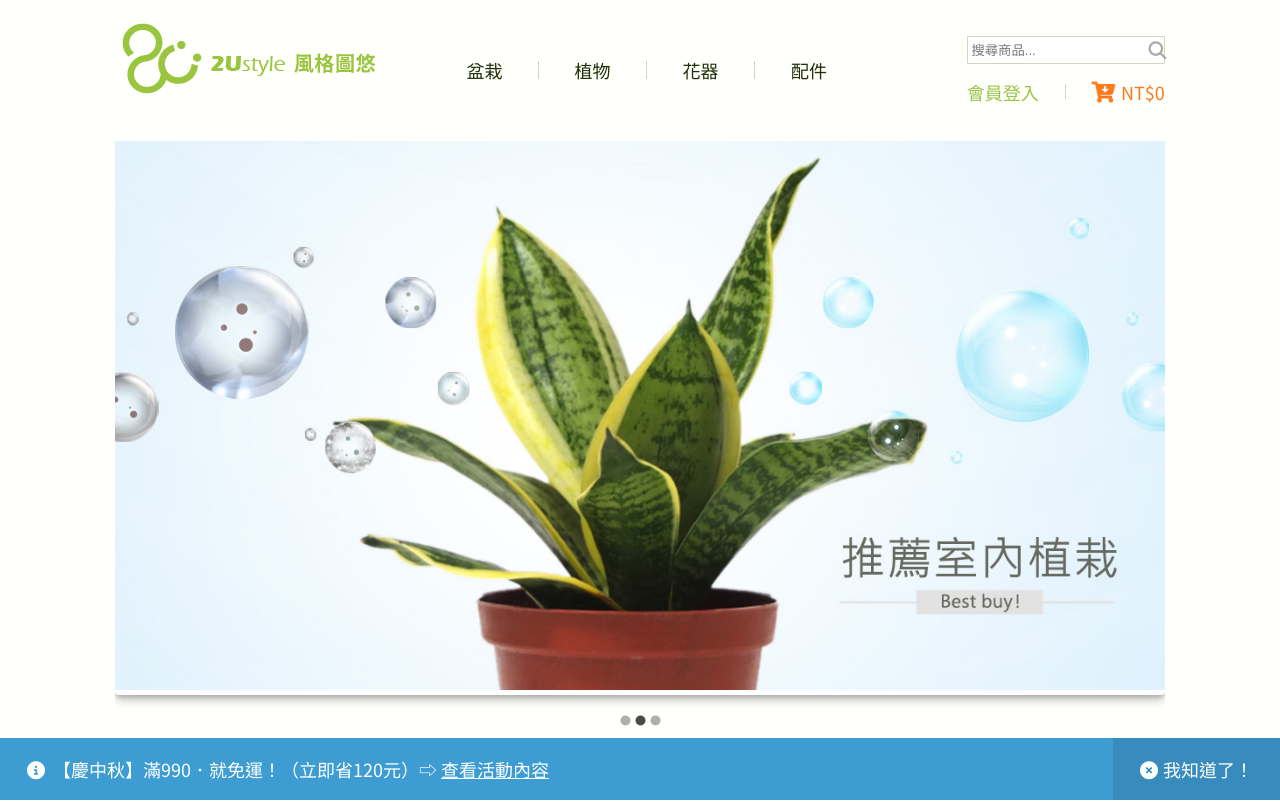
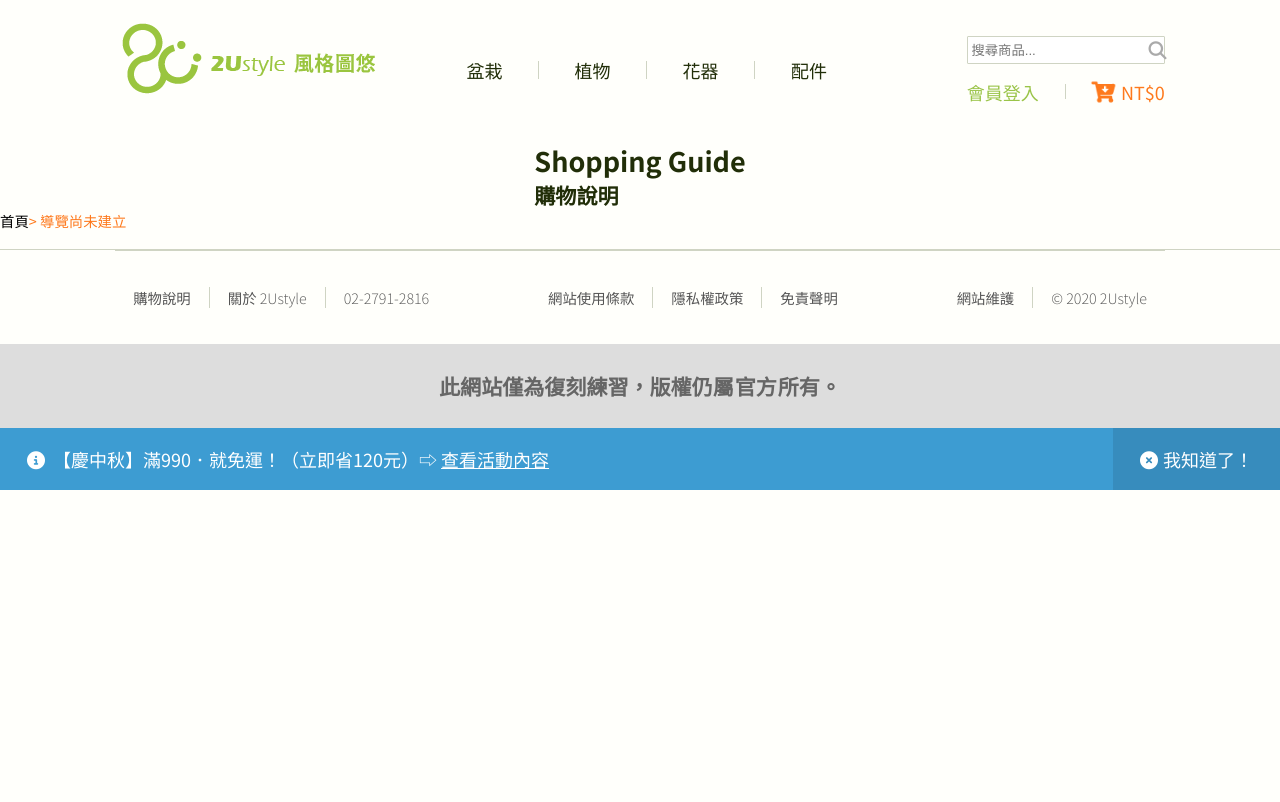
Before and after one commit to RediChen/web_remake_2Ustyle, a React (Create React App) app: page /shopping-guide in a window 1280 px wide. Before the commit this address led to /. Shown: the top 802 px of the page. Built offline with nearby package versions, Linux system fonts and the light colour scheme.

Commit message:
建立新頁面，並建立其連結

```diff
--- a/src/00_layout/footer.tsx
+++ b/src/00_layout/footer.tsx
@@ -4,9 +4,13 @@ const Footer = () =>
     <footer>
         <div id="footer-info-box">
             <ul className="row-ul">
-                <li>購物說明</li>
+                <li>
+                    <Link to="/shopping-guide">購物說明</Link>
+                </li>
                 <ul className="row-ul">
-                    <li>聯絡&nbsp;2Ustyle</li>
+                    <li>
+                        <Link to="/about">關於&nbsp;2Ustyle</Link>
+                    </li>
                     <li><a href="tel:02-2791-2816">02-2791-2816</a></li>
                 </ul>
             </ul>
--- /dev/null
+++ b/src/09_singlePage/091_shoppingGuide/shoppingGuide.tsx
@@ -0,0 +1,8 @@
+import LayoutSinglePage from "../LayoutSinglePage"
+const ShoppingGuide = () =>
+    <LayoutSinglePage titleEn="Shopping Guide" titleZh="購物說明">
+        <article>
+
+        </article>
+    </LayoutSinglePage>
+export default ShoppingGuide;
--- /dev/null
+++ b/src/09_singlePage/092_about/about.tsx
@@ -0,0 +1,28 @@
+import ContactBox from "src/00_commonComponents/contactBox";
+import LayoutSinglePage from "../LayoutSinglePage"
+const About = () =>
+    <LayoutSinglePage titleEn="About Us" titleZh="關於 2Ustyle">
+        <article>
+            <h2>2Ustyle</h2>
+            <p>
+                2014年春天，在懵懵懂懂的成長過程中，我們創立了台灣第一家網路原生的盆栽品牌。
+                <br />我們希望從前身&nbsp;ecofun2U（把eco &amp; fun帶給你/妳）
+                <br />昇華成為一種&nbsp;<b>2U的生活態度，你我的&nbsp;Lifestyle。</b>
+            </p>
+            <p>
+                取名&nbsp;2U，原意是&nbsp;TO YOU，想要把一種「生活態度」帶給你/妳的用意，
+                <br />2Ustyle&nbsp;的&nbsp;Logo，是一張充滿希望的笑臉。
+            </p>
+            <h2>使命</h2>
+            <p>我們建立了友善的盆栽線上購物平台，讓消費者在工作、居家兩頭忙碌之餘，能夠輕鬆地選購舒壓小品、療鬱盆栽及各式空氣淨化植物，也讓消費者在購買花卉園藝相關商品的同時，能享有品牌的貼心服務。</p>
+            <ul>
+                <li><i className="arrow right"></i>針對新手，首創套餐式的<b>「盆栽簡單購」</b>，幫助消費者排除難以在網路上選購盆栽的障礙。</li>
+                <li><i className="arrow right"></i>針對常客，進一步推出創新的線上<b>「花器自由配」</b>，讓消費者可以隨心所欲的幫植物穿搭。</li>
+            </ul>
+            <p>我們還整合了植物安心宅配技術、快速到貨的物流服務，以及專業客服提供盆栽照顧的售後服務。</p>
+            <h2>公司資訊</h2>
+            <p>還沒建檔</p>
+            <ContactBox text="聯絡我們" />
+        </article>
+    </LayoutSinglePage>
+export default About;
--- a/src/routeConfig.tsx
+++ b/src/routeConfig.tsx
@@ -1,17 +1,21 @@
+/**
+ * 路由 map
+ */
 import { Redirect } from 'react-router-dom';
 import { RouteConfig } from 'react-router-config';
 import dataNav from './00_layout/data/dataNav';
 import HomePage from './01_homePage/HomePage';
 import Login from './02_account/020_login/login';
 import CartPage from './03_cart/cart';
-import Disclaimer from './09_singlePages/091_disclaimer/disclaimer';
 import Pot from './10_prod/11_pots/pot';
 import LayoutProd from './10_prod/LayoutProd';
 import Plant from './10_prod/12_plants/plant';
 import Flower from './10_prod/13_flowerpots/flowerpots';
 import GardeningTool from './10_prod/14_gardeningTools/gardening';
+import Disclaimer from './09_singlePage/095_disclaimer/disclaimer';
+import ShoppingGuide from './09_singlePage/091_shoppingGuide/shoppingGuide';
+import Contact from './09_singlePage/092_about/about';
 
-//* 路由 map */
 const routeConfig: RouteConfig[] = [
     {
         path: '/',
@@ -56,6 +60,16 @@ const routeConfig: RouteConfig[] = [
         ]
     },
     {
+        path: '/shopping-guide',
+        component: ShoppingGuide,
+        breadcrumb: '購物說明'
+    },
+    {
+        path: '/about',
+        component: Contact,
+        breadcrumb: '關於 2Ustyle'
+    },
+    {
         path: '/disclaimer',
         component: Disclaimer,
         breadcrumb: '免責聲明'
```
